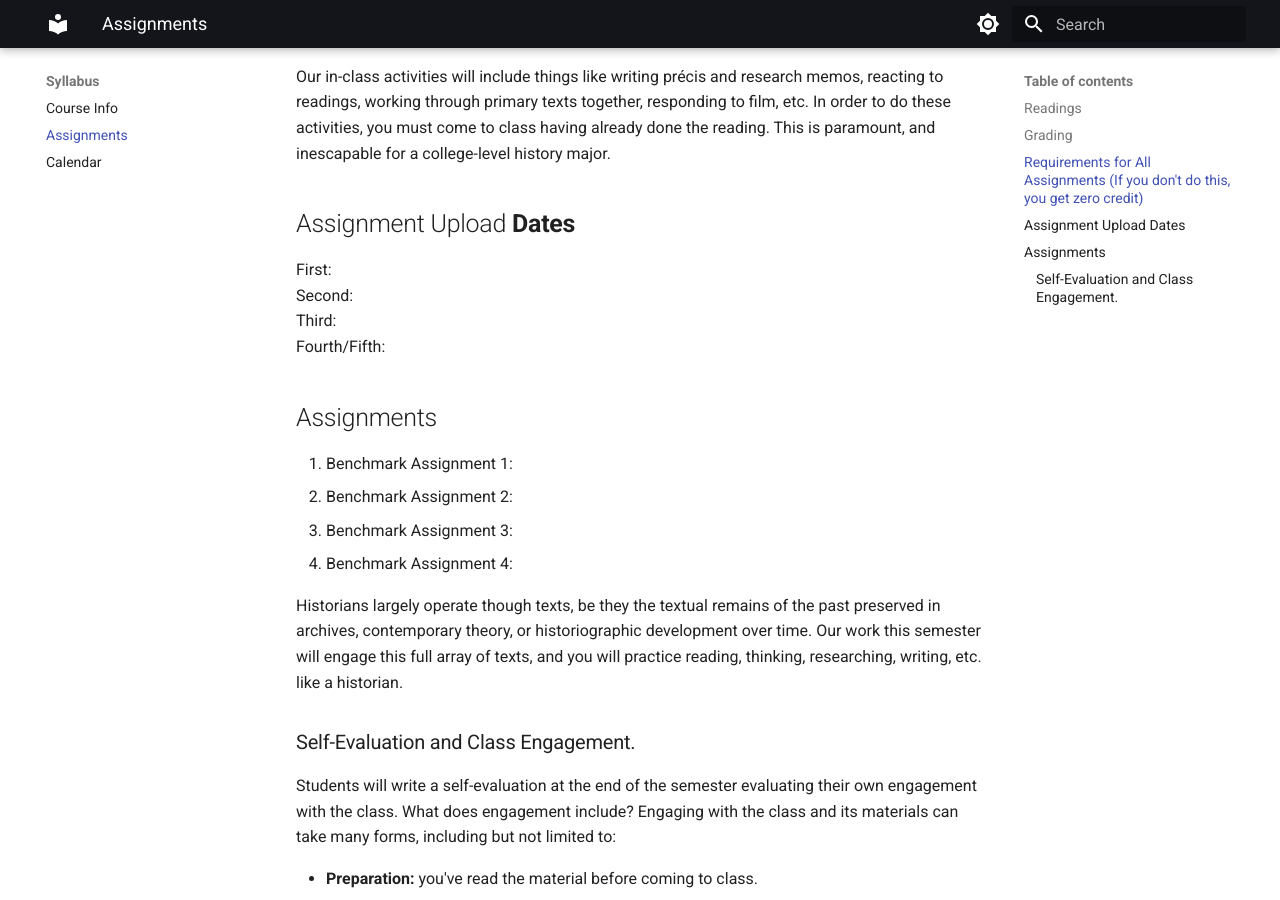
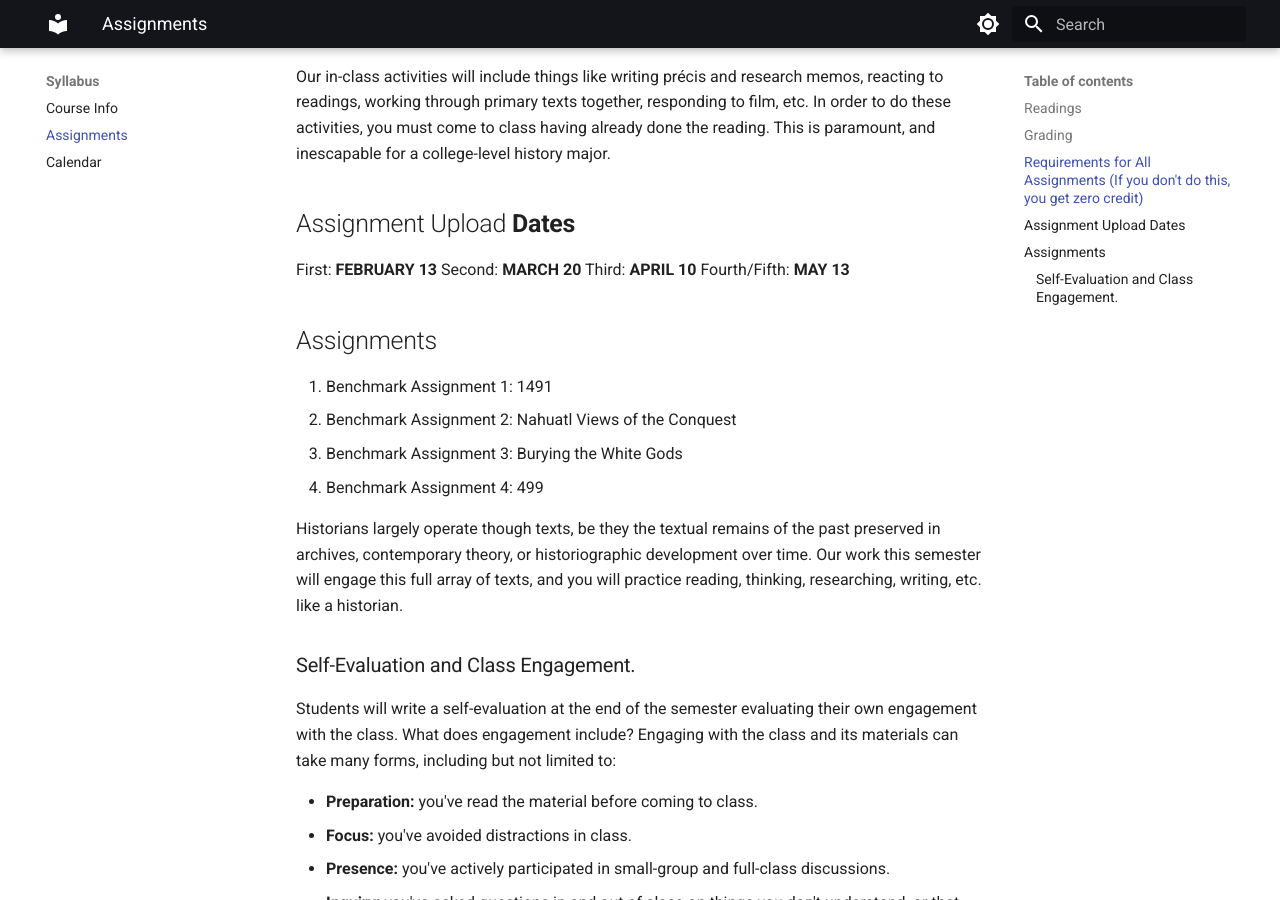
Before and after one commit to chadblack/Conquest2026, an MkDocs documentation site: the page built from docs/assignments.md, in a window 1280 px wide and 900 px high, scrolled down 1566 px. Built offline with MkDocs 1.6.1 and Material for MkDocs 9.7.7, drawn with Linux system fonts in a browser that asks for light colours.

Commit message:
building out class
assignments and due dates
calendar readings
homepage image
syllabus info

```diff
--- a/docs/assignments.md
+++ b/docs/assignments.md
@@ -37,17 +37,17 @@ Our in-class activities will include things like writing précis and research me
 
 ## Assignment Upload **Dates**
 
-First:
-Second:
-Third:
-Fourth/Fifth:
+First:  **FEBRUARY 13**
+Second:  **MARCH 20**
+Third:  **APRIL 10**
+Fourth/Fifth:  **MAY 13**
 
 ## Assignments
 
-1. Benchmark Assignment 1:
-2. Benchmark Assignment 2:
-3. Benchmark Assignment 3:
-4. Benchmark Assignment 4:
+1. Benchmark Assignment 1: 1491
+2. Benchmark Assignment 2: Nahuatl Views of the Conquest
+3. Benchmark Assignment 3:  Burying the White Gods
+4. Benchmark Assignment 4:  499
 
 Historians largely operate though texts, be they the textual remains of the past preserved in archives, contemporary theory, or historiographic development over time. Our work this semester will engage this full array of texts, and you will practice reading, thinking, researching, writing, etc. like a historian.
 
--- a/docs/overrides/home.html
+++ b/docs/overrides/home.html
@@ -53,7 +53,7 @@
         <!-- Hero image -->
         <div class="mdx-hero__image">
           <img
-            src="img/plaza.jpeg"
+            src="https://chadblack.net/2022ELA/images/index.png"
             alt=""
             width=100%
             height="1200"
```
Also changed, not shown: docs/calendar.md (+2 -0 lines), docs/syllabus.md (+1 -1 lines).
